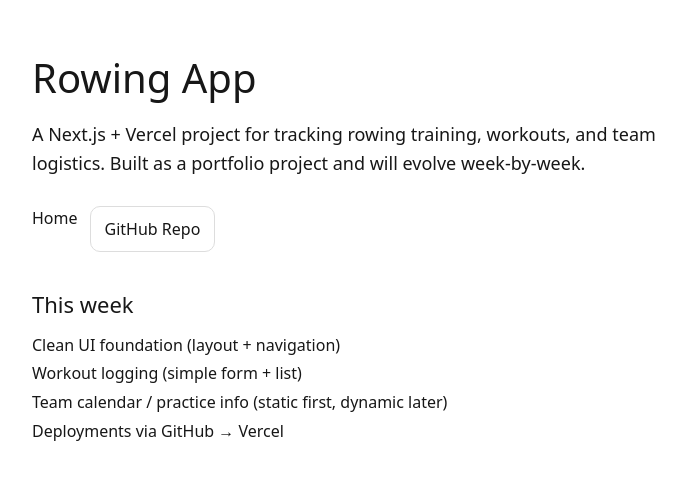
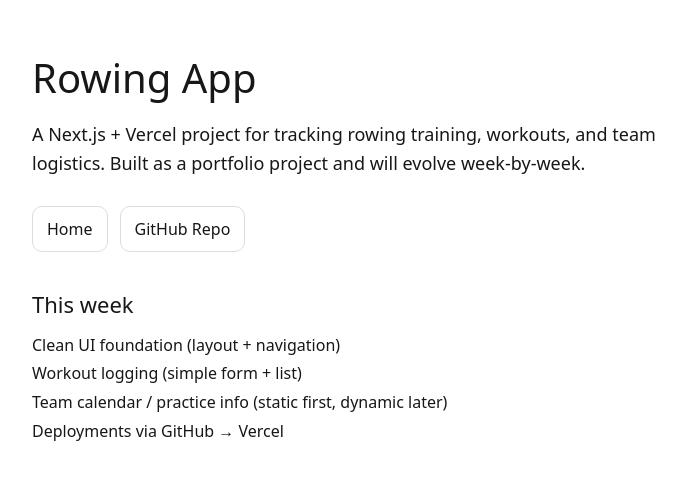
Before and after one commit to emszyd/rowing-app, a Next.js app: page / in a window 1280 px wide. Shown: the top 480 px of the page, without its empty margins (16-702 px from the left). Built offline with nearby package versions, Linux system fonts and the light colour scheme.

Commit message:
homepage for portfolio

```diff
--- a/app/page.tsx
+++ b/app/page.tsx
@@ -13,7 +13,7 @@ export default function Home() {
       </p>
 
       <div style={{ marginTop: "28px", display: "flex", gap: "12px" }}>
-        <link
+        <a
           href="/"
           style={{
             padding: "10px 14px",
@@ -21,8 +21,9 @@ export default function Home() {
             border: "1px solid #ddd",
             textDecoration: "none",
           }}
-        />
+        >
           Home
+        </a>
         <a
           href="https://github.com/emszyd/rowing-app"
           target="_blank"
```
